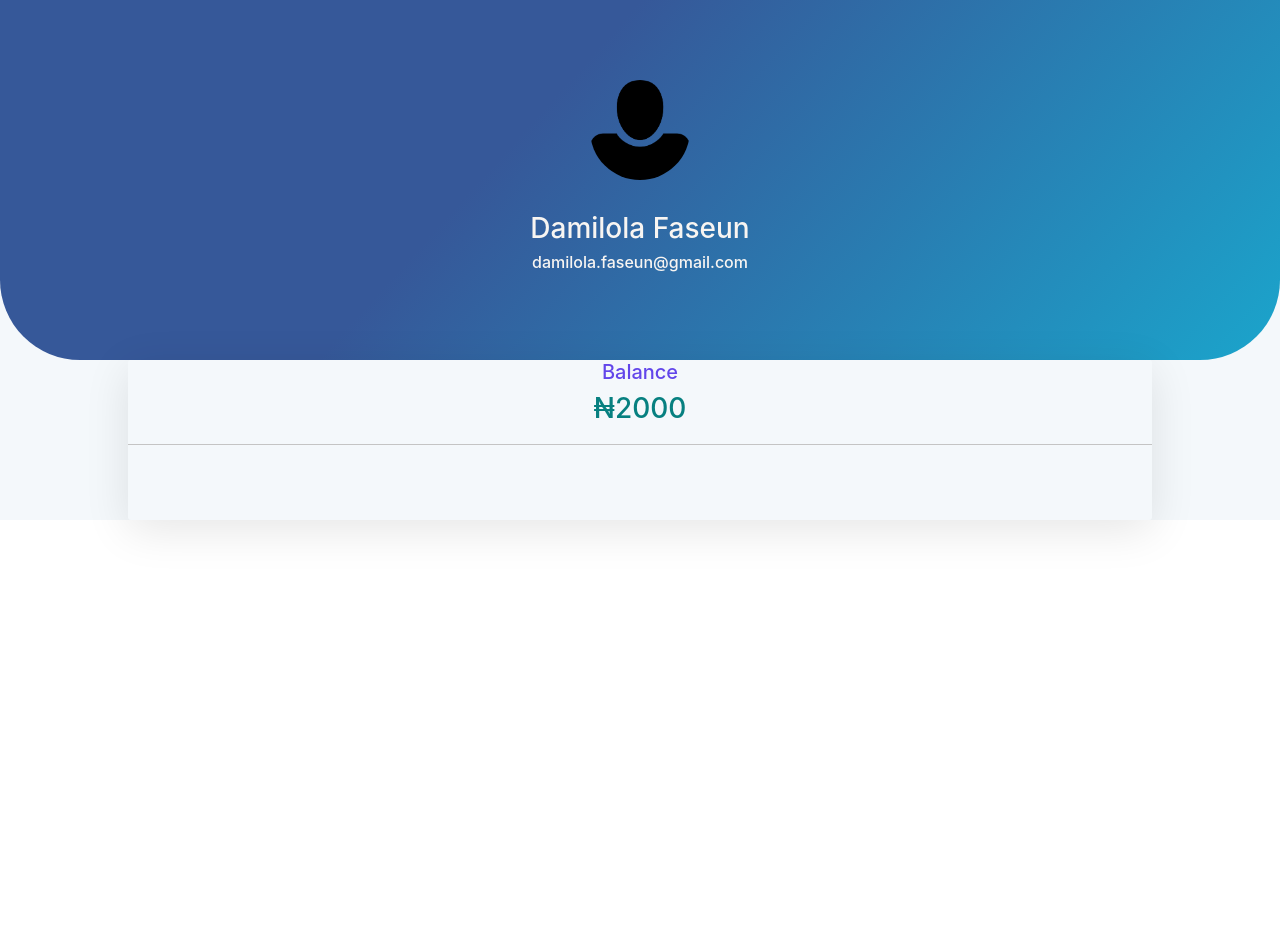
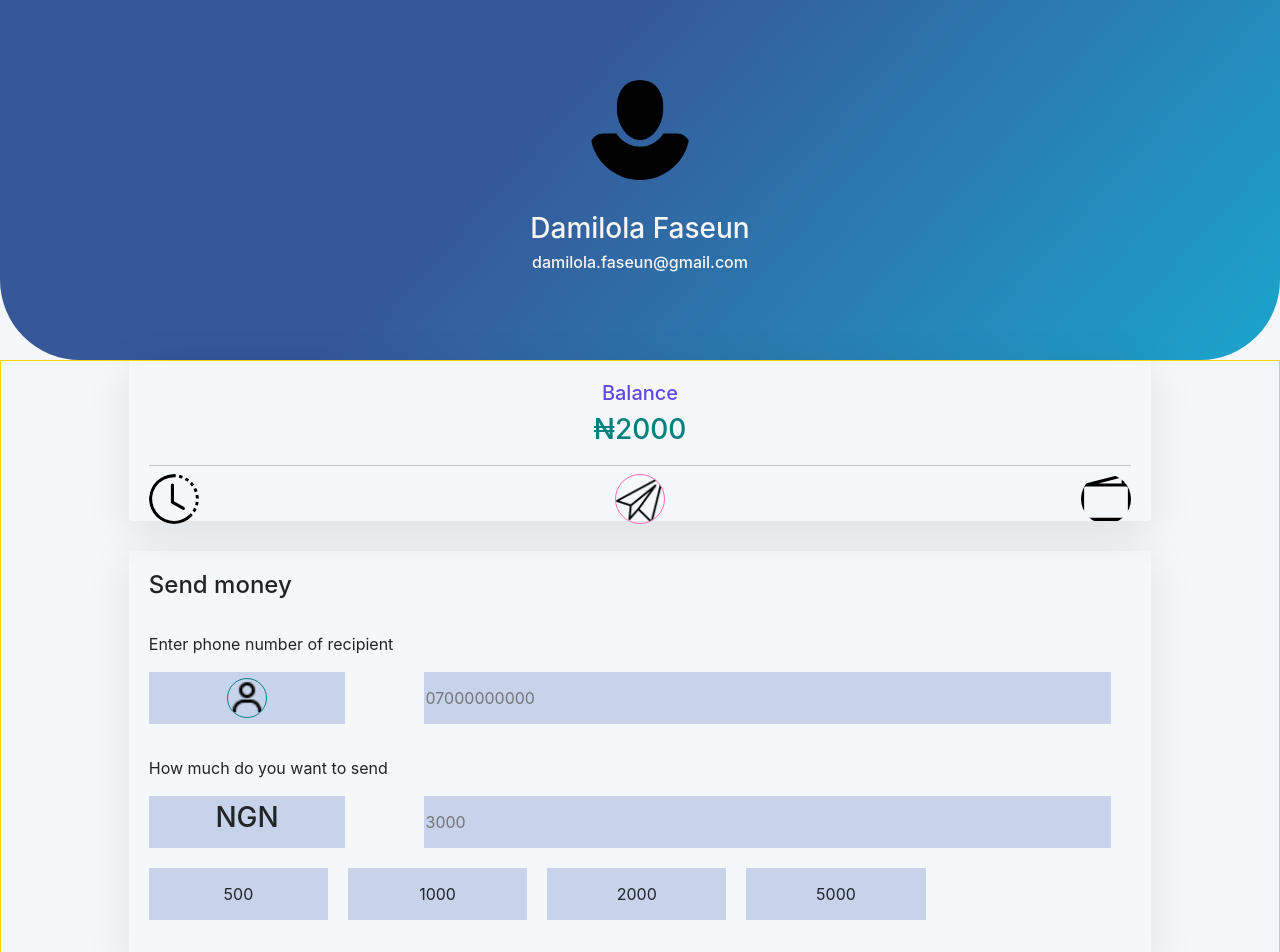
Before and after one commit to damigreen/greenm-coin, a React (Create React App) app: page / in a window 1280 px wide. Shown: the top 952 px of the page. Before the commit the page ends 800 px from the top, so only its background shows below. Built offline with nearby package versions, Linux system fonts and the light colour scheme.

Commit message:
Included layout for send card

```diff
--- a/src/components/account card/AccountCard.css
+++ b/src/components/account card/AccountCard.css
@@ -1,3 +1,22 @@
+.card-wrap {
+  border: 1px solid gold;
+  flex-wrap: wrap;
+  justify-content: center;
+
+}
+
+@media only screen and (min-width: 767px) {
+  .card-wrap {
+    /* width: 100%; */
+  }
+}
+
+@media only screen and (min-width: 1032px) {
+  .card-wrap {
+    /* width: 100%; */
+  }
+}
+
 .card-md {
   margin: 0 auto;
   width: 80%;
@@ -5,6 +24,8 @@
   justify-content: flex-start;
   border-radius: 3px;
   box-shadow: 0 10px 45px 0 rgb(0 0 0 / 10%);
+  margin-bottom: 30px;
+  padding: 20px;
 }
 
 .bal {
@@ -18,3 +39,101 @@
   text-align: center;
   padding-bottom: 1.1342rem;
 }
+
+.card-links {
+  width: 100%;
+}
+
+.link-history {
+  width: 50px;
+  height: 50px;
+  border-radius: 50%;
+  background-image: url('../../assets/images/history.svg');
+  background-size: cover;
+  background-repeat: no-repeat;
+  background-position: center top;
+}
+
+.link-send {
+  width: 50px;
+  height: 50px;
+  border-radius: 50%;
+  background-image: url('../../assets/images/send.png');
+  background-size: contain;
+  border: 1px solid hotpink;
+  background-repeat: no-repeat;
+  background-position: center center;
+}
+
+.link-fund {
+  width: 50px;
+  height: 50px;
+  border-radius: 50%;
+  background-image: url('../../assets/images/wallet.svg');
+  background-size: cover;
+  background-repeat: no-repeat;
+  background-position: center top;
+}
+
+.card-send {
+  /* border: 3px solid green; */
+  justify-self: center;
+  align-self: center;
+  align-items: stretch;
+  margin: 0 auto;
+  width: 80%;
+  margin-bottom: 30px;
+  padding: 20px;
+  border-radius: 3px;
+  box-shadow: 0 10px 45px 0 rgb(0 0 0 / 10%);
+}
+
+.send-heading {
+  color: var(--headline);
+  margin-bottom: 2rem;
+}
+
+.user-div {
+  background: var(--highlight2);
+  height: 6.5vh;
+}
+
+.user-img {
+  border-radius: 50%;
+  border: 1px solid var(--highlight);
+  width: 40px;
+  height: 40px;
+  background-image: url('../../assets//images/user.png');
+  background-size: cover;
+  background-position: center center;
+}
+
+.card-form {
+  flex: 0 0 70%;
+  margin-left: 20px;
+  margin-right: 20px;
+}
+
+.form-input {
+  background: var(--highlight2);
+  width: 100%;
+  height: 6.5vh;
+  border: none;
+}
+
+.price-row {
+  margin-top: 20px;
+  align-items: flex-start;
+  justify-content: flex-start;
+}
+
+.price-sel {
+  padding: 7px;
+  width: 14vw;
+  margin-left: 20px;
+  justify-content: center;
+}
+
+.price-sel:first-child {
+  margin-left: 0;
+}
--- a/src/components/account card/AccountCard.js
+++ b/src/components/account card/AccountCard.js
@@ -2,13 +2,57 @@ import React from 'react';
 import './AccountCard.css';
 
 
-
 const AccountCard = () => {
 
+
   return (
-    <div className="flex-col card-md">
-      <h5 className="bal">Balance</h5>
-      <h3 className='bal-val'>₦2000</h3>
+    <div className='flex-row card-wrap'>
+
+      <div className="flex-col card-md">
+        <h5 className="bal">Balance</h5>
+        <h3 className='bal-val'>₦2000</h3>
+        <div className='flex-row card-links'>
+          <div className="link-history"></div>
+          <div className="link-send"></div>
+          <div className="link-fund"></div>
+        </div>
+
+      </div>
+
+      <div className='card-send'>
+        <h4 className='send-heading'>Send money</h4>
+        <div style={{marginBottom: '2rem'}}>
+          <p>Enter phone number of recipient</p>
+          <div className='flex-row'>
+            <div className='flex-col user-div f-xm'>
+              <div className='user-img'></div>
+            </div>
+            <form className='flex-row f-xxlg card-form'>
+              <input className='form-input' type="text" placeholder='07000000000' />
+            </form>
+          </div>
+        </div>
+
+        <div>
+          <p>How much do you want to send</p>
+          <div className='flex-row'>
+            <div className='flex-col user-div f-xm'>
+              <h3 style={{color: '#222525'}} className>NGN</h3>
+            </div>
+            <form className='flex-row f-xxlg card-form'>
+              <input className='form-input' type="text" placeholder='3000' />
+            </form>
+          </div>
+          <div className='flex-row price-row'>
+            <p className='user-div price-sel flex-row'>500</p>
+            <p className='user-div price-sel flex-row'>1000</p>
+            <p className='user-div price-sel flex-row'>2000</p>
+            <p className='user-div price-sel flex-row'>5000</p>
+          </div>
+        </div>
+
+      </div>
+
     </div>
   )
 }
```
